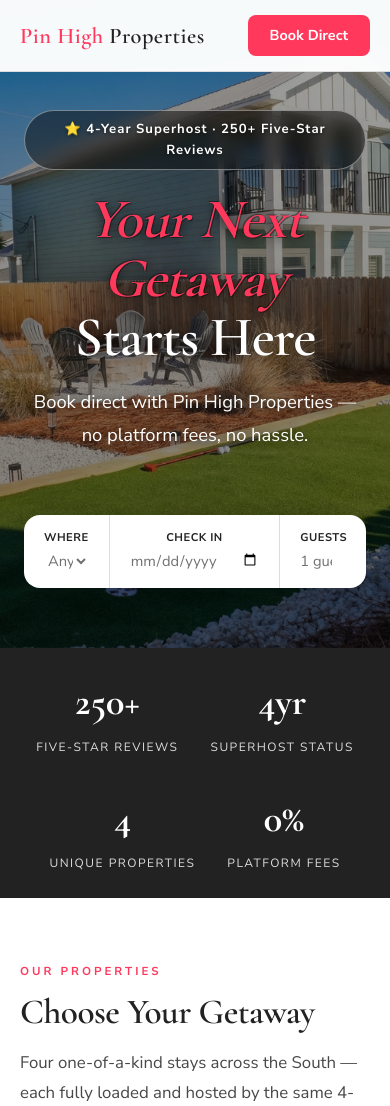
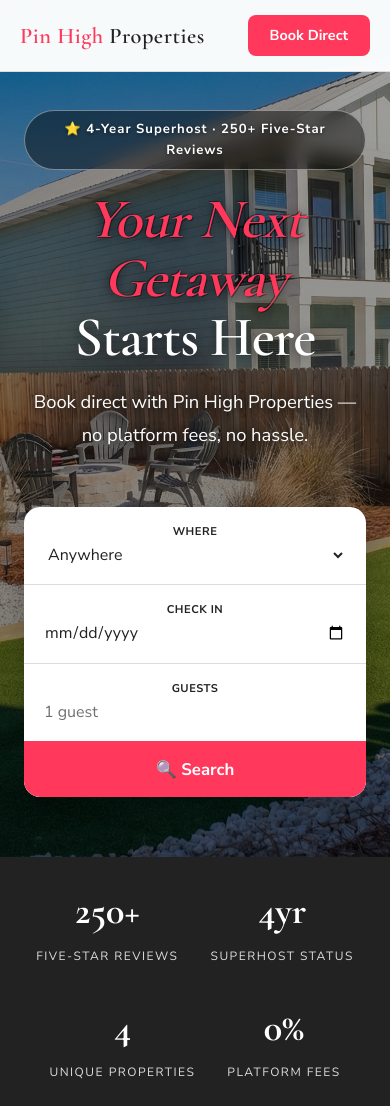
Before and after one commit to glennsmithai/pinhigh-properties, a Flask app: page / in a window 390 px wide. Shown: the top 1106 px of the page. Run offline with Flask 3, Linux system fonts and the light colour scheme; some web fonts are replaced.

Commit message:
Fix search bar layout on mobile — stack fields vertically
Co-Authored-By: Claude Sonnet 4.6 <noreply@anthropic.com>

```diff
--- a/static/css/style.css
+++ b/static/css/style.css
@@ -506,4 +506,31 @@ footer { background: var(--navy); padding: 56px 48px 40px; }
   .breadcrumb { padding: 80px 20px 0; }
   .booking-inner { padding: 0 20px; }
   footer { padding: 40px 20px; }
+
+  /* Search bar — stack vertically on mobile */
+  .hero-search {
+    flex-direction: column;
+    border-radius: 16px;
+    max-width: 100%;
+    margin-top: 24px;
+  }
+  .hero-search-field-wrap {
+    width: 100%;
+    border-right: none;
+    border-bottom: 1px solid var(--border);
+    padding: 16px 20px;
+  }
+  .hero-search-field-wrap:last-of-type { border-bottom: none; }
+  .hero-search-field-wrap select,
+  .hero-search-field-wrap input {
+    font-size: 1rem;
+    color: var(--text);
+  }
+  .hero-search-btn {
+    width: 100%;
+    justify-content: center;
+    min-height: 56px;
+    border-radius: 0 0 16px 16px;
+    font-size: 1.05rem;
+  }
 }
```
